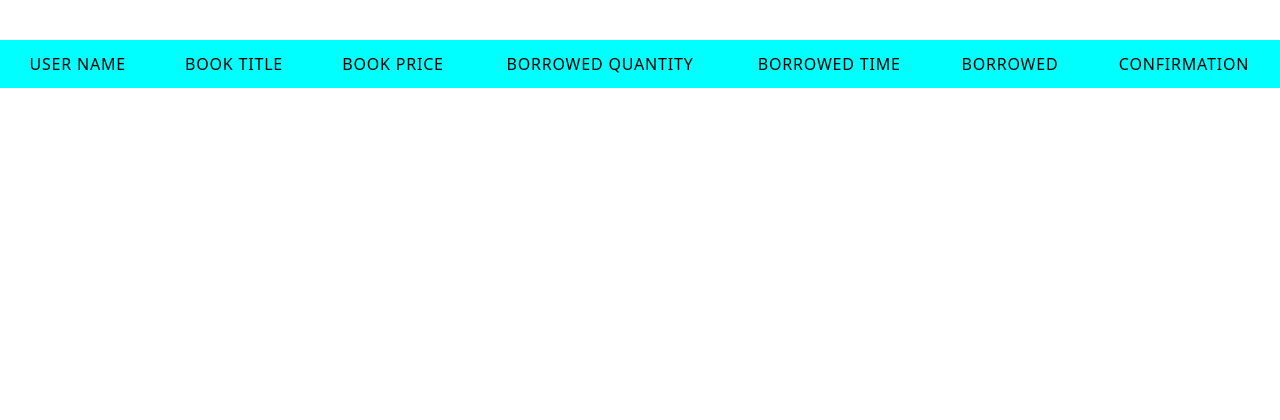
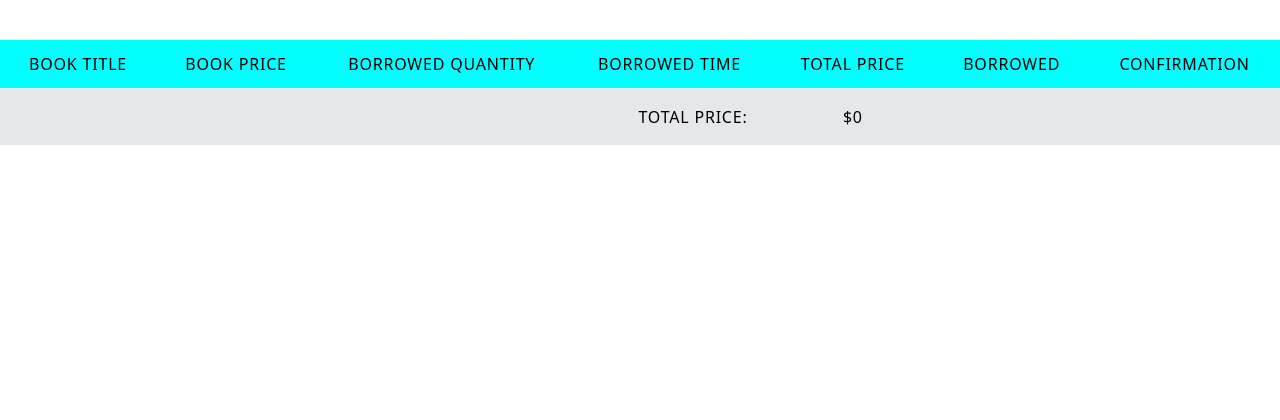
Before and after one commit to Md-Merazul-Islam/Library-Management-System, a Django app: page /transactions/borrowing-history/ in a window 1280 px wide. Shown: the part 64-484 px from the top of the page. Run offline with Django 5.2, Linux system fonts and the light colour scheme; a user stored in the database is signed in; data comes from the database, SQL or seed files in the repository; lists and menus that the app fills with data are empty; some libraries are stand-ins or nearby versions.

Commit message:
git push

```diff
--- a/transactions/templates/transactions/borrowing_history.html
+++ b/transactions/templates/transactions/borrowing_history.html
@@ -1,34 +1,30 @@
-
-
-{% extends 'base.html' %} {% block head_title %}borrowed report {% endblock %} {% block content %}
-<div class="pt-10 pb-96"  style="padding-bottom: 900px;">
-
+{% extends 'base.html' %}
+ {% block head_title %}Borrowed Report{% endblock %}
+ {% block content %}
+ <div class="pt-10 pb-96" style="padding-bottom: 900px;">
 
      <table class="min-w-full divide-y divide-gray-200">
          <thead class="bg-cyan-500" style="background-color: aqua;">
              <tr>
-                <th class="px-6 py-3 text-center text-l font-medium text-black uppercase tracking-wider">User Name </th>
+                 {% comment %} <th class="px-6 py-3 text-center text-l font-medium text-black uppercase tracking-wider">User Name</th> {% endcomment %}
                  <th class="px-6 py-3 text-center text-l font-medium text-black uppercase tracking-wider">Book Title</th>
                  <th class="px-6 py-3 text-center text-l font-medium text-black uppercase tracking-wider">Book Price</th>
                  <th class="px-6 py-3 text-center text-l font-medium text-black uppercase tracking-wider">Borrowed Quantity</th>
                  <th class="px-6 py-3 text-center text-l font-medium text-black uppercase tracking-wider">Borrowed Time</th>
+                 <th class="px-6 py-3 text-center text-l font-medium text-black uppercase tracking-wider">Total Price</th>
                  <th class="px-6 py-3 text-center text-l font-medium text-black uppercase tracking-wider">Borrowed</th>
                  <th class="px-6 py-3 text-center text-l font-medium text-black uppercase tracking-wider">Confirmation</th>
              </tr>
          </thead>
 
-
          <tbody class="bg-white divide-y divide-gray-200">
              {% for borrowing in borrowings %}
-
-
              <tr>
-                <td class="px-6 py-4 whitespace-nowrap text-center">{{ borrowing.user }}</td>
                    <td class="px-6 py-4 whitespace-nowrap text-center">{{ borrowing.book.title }}</td>
-                <td class="px-6 py-4 whitespace-nowrap text-center">{{ borrowing.book.price }}</td>
+                 <td class="px-6 py-4 whitespace-nowrap text-center">${{ borrowing.book.price }}</td>
                  <td class="px-6 py-4 whitespace-nowrap text-center">{{ borrowing.quantity }}</td>
                  <td class="px-6 py-4 whitespace-nowrap text-center">{{ borrowing.borrow_date }}</td>
-
+                 <td class="px-6 py-4 whitespace-nowrap text-center">${{ borrowing.total_price_cur }}</td>
                  <td class="px-6 py-4 whitespace-nowrap text-center">
                      <span class="px-2 inline-flex text-xs leading-5 font-semibold rounded-full bg-green-100 text-green-800">Active</span>
                  </td>
@@ -41,8 +37,14 @@
              </tr>
              {% endfor %}
          </tbody>
-    </table>
 
+         <tfoot class="bg-gray-200">
+             <tr>
+                 <td colspan="4" class="px-6 py-4 text-right text-l font-medium text-black uppercase tracking-wider">Total Price:</td>
+                 <td class="px-6 py-4 text-center text-l font-medium text-black uppercase tracking-wider">${{ total_price }}</td>
+                 <td colspan="2"></td>
+             </tr>
+         </tfoot>
      </table>
 
  </div>
--- a/transactions/views.py
+++ b/transactions/views.py
@@ -156,7 +156,11 @@ def Borrow_Book(request, book_id):
 @login_required
 def borrowing_history_show(request):
     borrowings = BorrowingHistory.objects.filter(user= request.user).order_by('-borrow_date')
-    return render(request,'transactions/borrowing_history.html',{'borrowings':borrowings})
+    for borrowing in borrowings:
+        borrowing.total_price_cur = borrowing.book.price * borrowing.quantity
+    total_price = sum(borrowing.book.price * borrowing.quantity for borrowing in borrowings)
+    return render(request,'transactions/borrowing_history.html',{'borrowings':borrowings ,'total_price': total_price})
+
 
 
 @login_required
```
Lines whose indentation alone changed are shown as unchanged.
